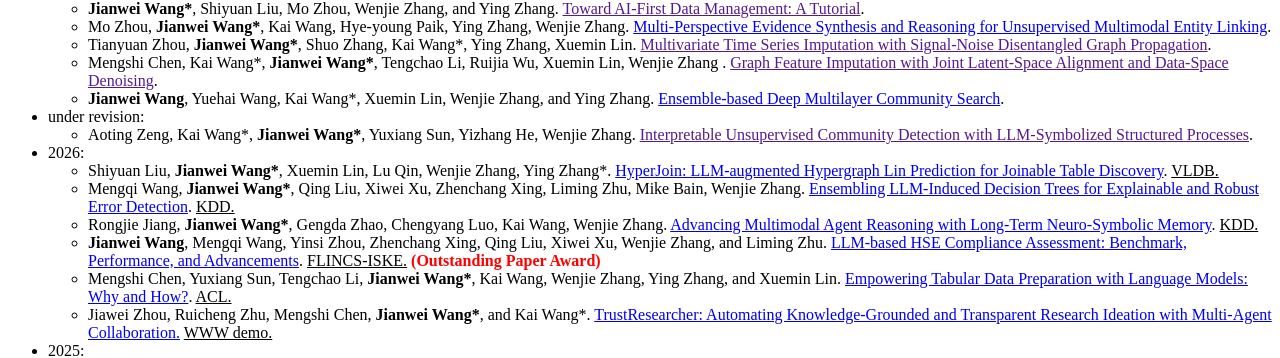
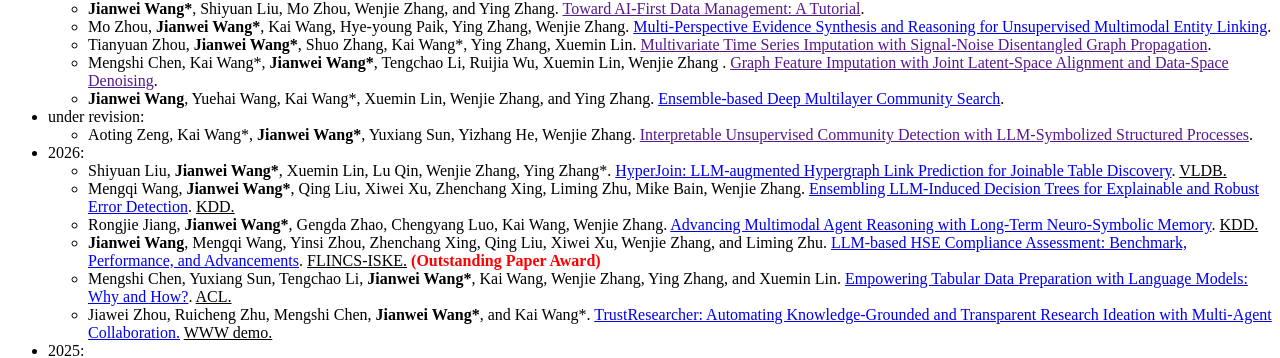
Before and after one commit to jianwei-cse/jianwei-cse.github.io, a Jekyll site: the page built from _pages/includes/publications.md, in a window 1280 px wide and 900 px high, scrolled down 1599 px. Shown: the part 326-684 px from the top of the window. Built offline with Jekyll 4.4.1, drawn with Linux system fonts in a browser that asks for light colours; our own code applies the rules of GitHub Pages for plain Markdown files; a script bundle is joined from its source files by our own code.

Commit message:
update publication

```diff
--- a/_pages/includes/publications.md
+++ b/_pages/includes/publications.md
@@ -21,7 +21,7 @@
 
 
 * 2026:
-  + Shiyuan Liu, **Jianwei Wang\***, Xuemin Lin, Lu Qin, Wenjie Zhang, Ying Zhang\*. [HyperJoin: LLM-augmented Hypergraph Lin Prediction for Joinable Table Discovery](https://arxiv.org/abs/2601.01015). <u> VLDB. </u>
+  + Shiyuan Liu, **Jianwei Wang\***, Xuemin Lin, Lu Qin, Wenjie Zhang, Ying Zhang\*. [HyperJoin: LLM-augmented Hypergraph Link Prediction for Joinable Table Discovery](https://arxiv.org/abs/2601.01015). <u> VLDB. </u>
   + Mengqi Wang, **Jianwei Wang\***, Qing Liu, Xiwei Xu, Zhenchang Xing, Liming Zhu, Mike Bain, Wenjie Zhang. [Ensembling LLM-Induced Decision Trees for Explainable and Robust Error Detection](https://www.arxiv.org/abs/2512.07246). <u> KDD.</u>
   + Rongjie Jiang, **Jianwei Wang\***, Gengda Zhao, Chengyang Luo, Kai Wang, Wenjie Zhang. [Advancing Multimodal Agent Reasoning with Long-Term Neuro-Symbolic Memory](https://arxiv.org/abs/2603.15280). <u> KDD.</u>
   + **Jianwei Wang**, Mengqi Wang, Yinsi Zhou, Zhenchang Xing, Qing Liu, Xiwei Xu, Wenjie Zhang, and Liming Zhu. [LLM-based HSE Compliance Assessment: Benchmark, Performance, and Advancements](https://arxiv.org/pdf/2505.22959). <u> FLINCS-ISKE.</u> <span style="color:red">**(Outstanding Paper Award)**</span>
```
